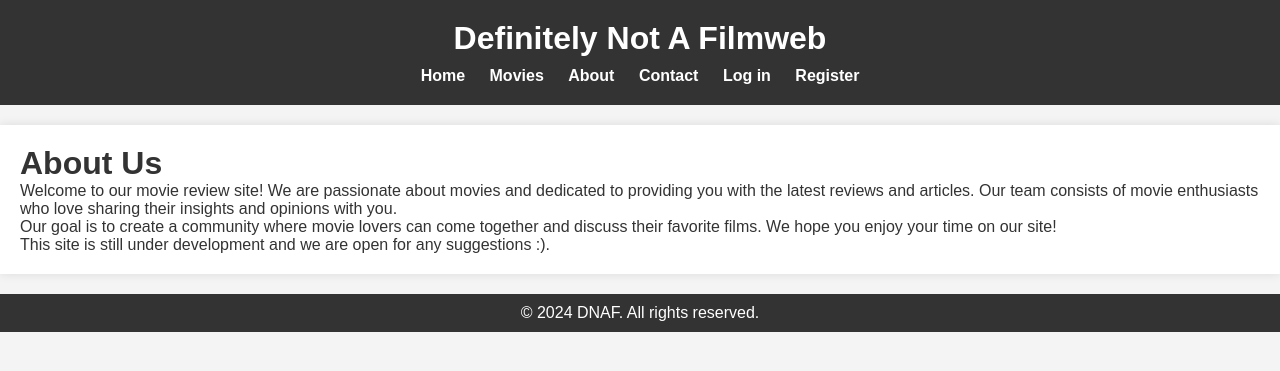
After one commit to Madejowski98/DEFINITELY_NOT_A_FILMWEB, a Django app: page /movies/about in a window 1280 px wide. The commit adds this page. Shown: the top 371 px of the page. Run offline with Django 5.2, Linux system fonts and the light colour scheme.

Commit message:
added about and contact views, urls and templates

```diff
--- /dev/null
+++ b/movies_app/templates/movies_app/about.html
@@ -0,0 +1,10 @@
+{% extends 'movies_app/base.html' %}
+
+{% block title %}About{% endblock %}
+
+{% block body %}
+    <h1>About Us</h1>
+    <p>Welcome to our movie review site! We are passionate about movies and dedicated to providing you with the latest reviews and articles. Our team consists of movie enthusiasts who love sharing their insights and opinions with you.</p>
+    <p>Our goal is to create a community where movie lovers can come together and discuss their favorite films. We hope you enjoy your time on our site!</p>
+    <p>This site is still under development and we are open for any suggestions :).</p>
+{% endblock %}
--- a/movies_app/templates/movies_app/base.html
+++ b/movies_app/templates/movies_app/base.html
@@ -14,8 +14,8 @@
                 <ul>
                     <li><a href="{% url 'home' %}">Home</a></li>
                     <li><a href="{% url 'movie_list' %}">Movies</a></li>
-                    <li><a href="#">About</a></li>
-                    <li><a href="#">Contact</a></li>
+                    <li><a href="{% url 'about' %}">About</a></li>
+                    <li><a href="{% url 'contact' %}">Contact</a></li>
                     {% if user.is_authenticated %}
                         <li><a href="{% url 'my_user_profile' %}">My Profile</a></li>
                         <li><a href="{% url 'logout_confirm' %}">Log out</a></li>
--- a/movies_app/urls.py
+++ b/movies_app/urls.py
@@ -15,4 +15,6 @@ urlpatterns = [
     path('genres/', views.genre_list, name='genre_list'),
     path('add_genre', views.add_genre, name='add_genre'),
     path('home', views.home, name='home'),
+    path('about', views.about, name='about'),
+    path('contact', views.contact, name='contact'),
 ]
--- a/movies_app/views.py
+++ b/movies_app/views.py
@@ -105,3 +105,11 @@ def home(request):
         'recent_reviews': recent_reviews,
     }
     return render(request, 'movies_app/home.html', context)
+
+
+#About view
+def about(request):
+    return render(request, 'movies_app/about.html')
+
+def contact(request):
+    return render(request, 'movies_app/contact.html')
```
Also changed, not shown: movies_app/templates/movies_app/contact.html (added, +10 -0 lines).
